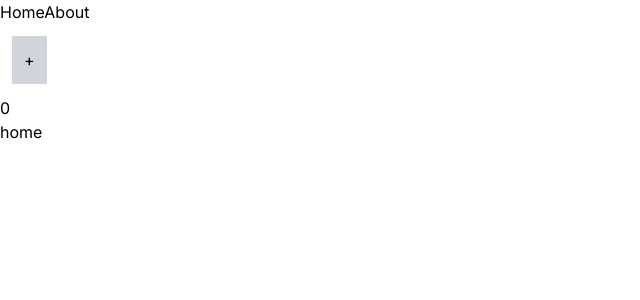
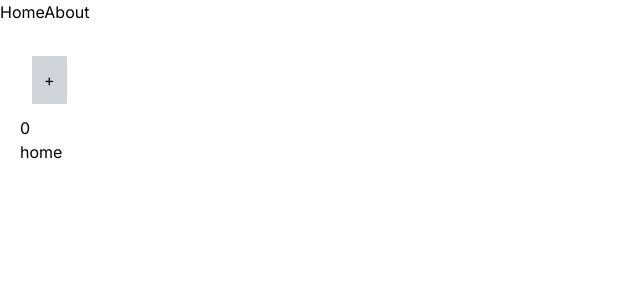
Before and after one commit to dioneuty/nextjs-test, a Next.js app: page / in a window 1280 px wide. Shown: the top 300 px of the page, without its empty margins (0-640 px from the left). Built offline with nearby package versions, Linux system fonts and the light colour scheme.

Commit message:
스타일 변경

```diff
--- a/app/layout.tsx
+++ b/app/layout.tsx
@@ -19,7 +19,9 @@ export default function RootLayout({
     <html lang="en">
       <body className={inter.className}>
         <Nav/>
-        {children}
+        <div className='p-5 container mx-auto'>
+            {children}
+        </div>
       </body>
     </html>
   )
```
